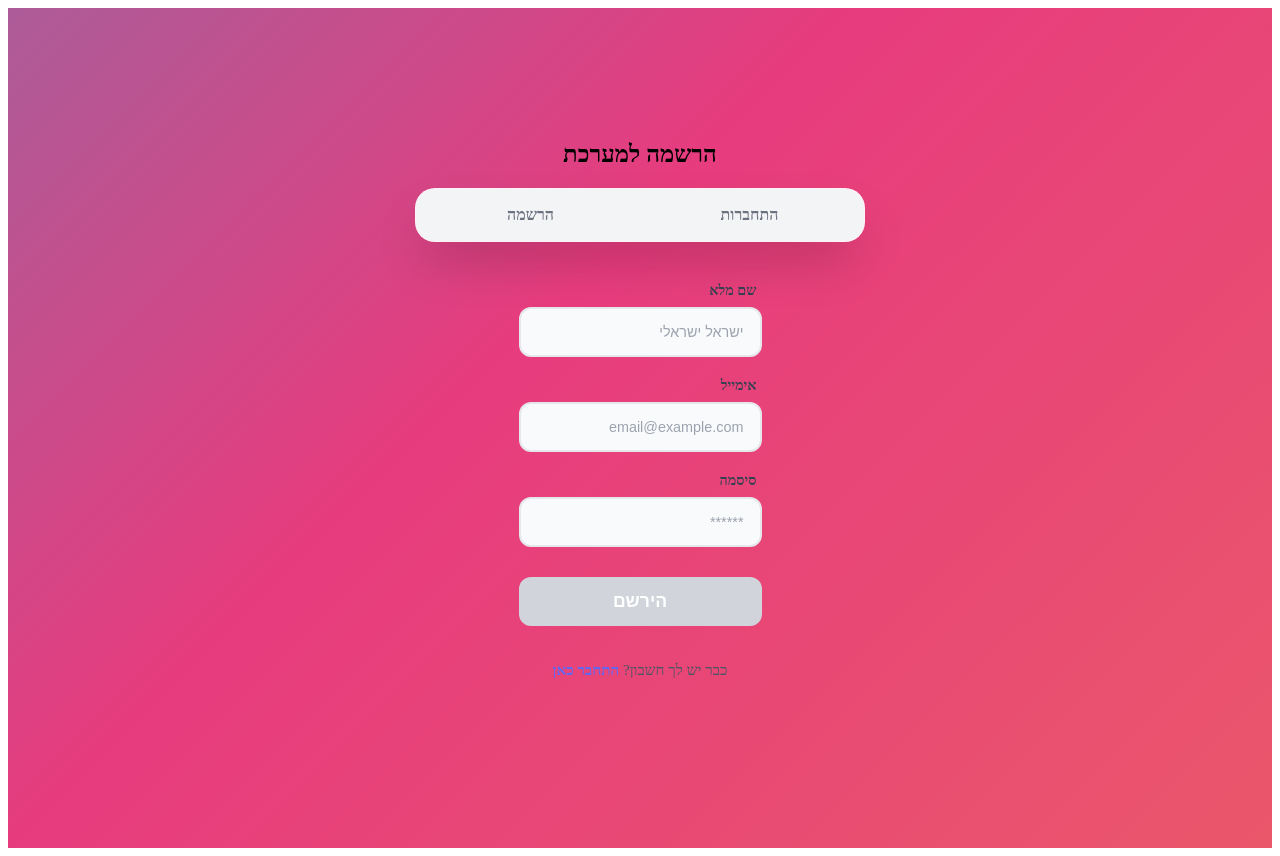
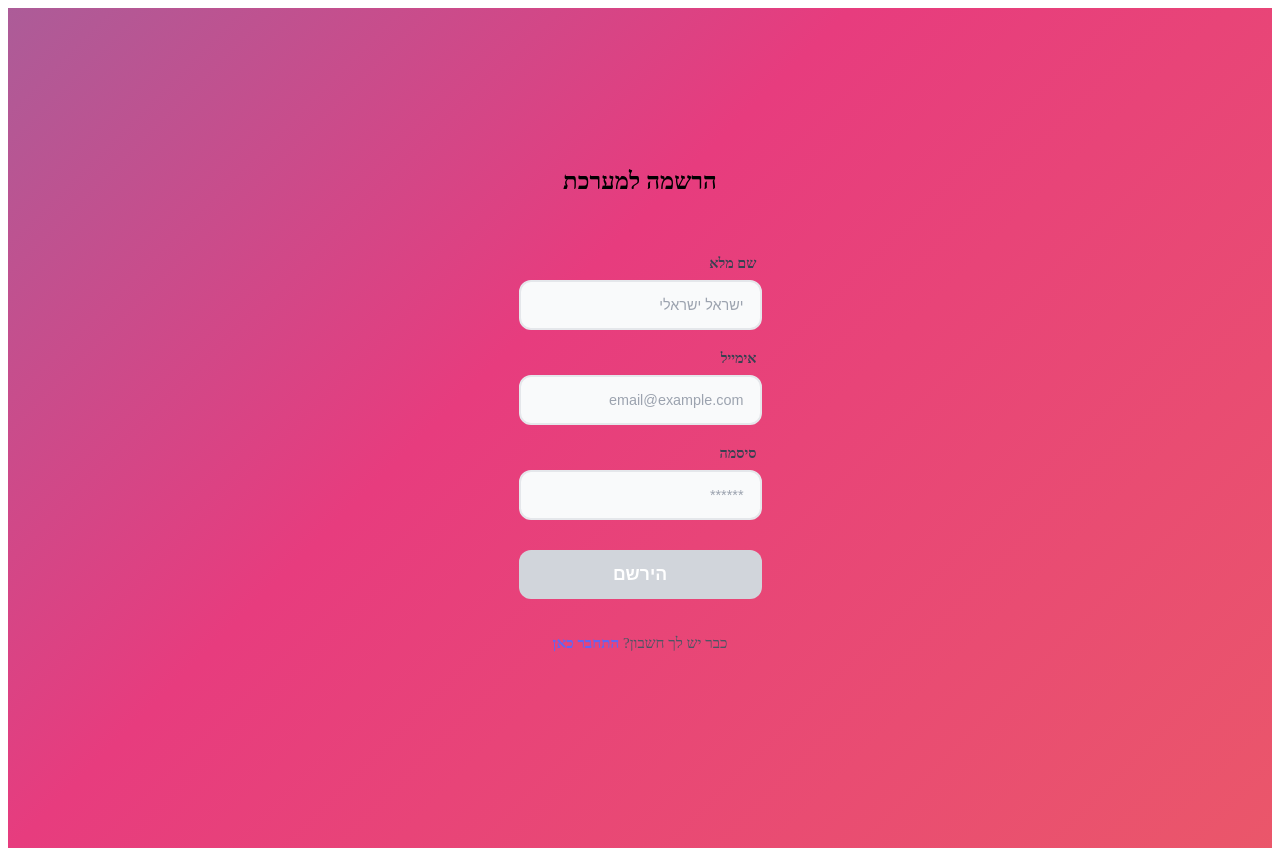
Before and after one commit to chevi0943-sys/angular-tasks, an Angular app in the folder task-manager/: page /register in a window 1280 px wide. Built offline with nearby package versions, Linux system fonts and the light colour scheme.

Commit message:
html chenged

```diff
--- a/task-manager/src/app/components/login/login.html
+++ b/task-manager/src/app/components/login/login.html
@@ -3,13 +3,13 @@
   <div class="auth-wrapper">
   <div class="auth-card">
 
-    <div class="auth-tabs">
+    <!-- <div class="auth-tabs">
       <a routerLink="/login" routerLinkActive="active-tab" class="tab">התחברות</a>
       <a routerLink="/register" routerLinkActive="active-tab" class="tab">הרשמה</a>
-    </div>
+    </div> -->
 
-    <div class="auth-content">
-       </div>
+    <!-- <div class="auth-content">
+       </div> -->
 
   </div>
 </div>
--- a/task-manager/src/app/components/register/register.html
+++ b/task-manager/src/app/components/register/register.html
@@ -1,7 +1,7 @@
 <div class="auth-container">
   <h2>הרשמה למערכת</h2>
   <div class="auth-wrapper">
-  <div class="auth-card">
+  <!-- <div class="auth-card">
 
     <div class="auth-tabs">
       <a routerLink="/login" routerLinkActive="active-tab" class="tab">התחברות</a>
@@ -11,7 +11,7 @@
     <div class="auth-content">
        </div>
 
-  </div>
+  </div> -->
 </div>
   <form [formGroup]="registerForm" (ngSubmit)="onSubmit()">
 
```
